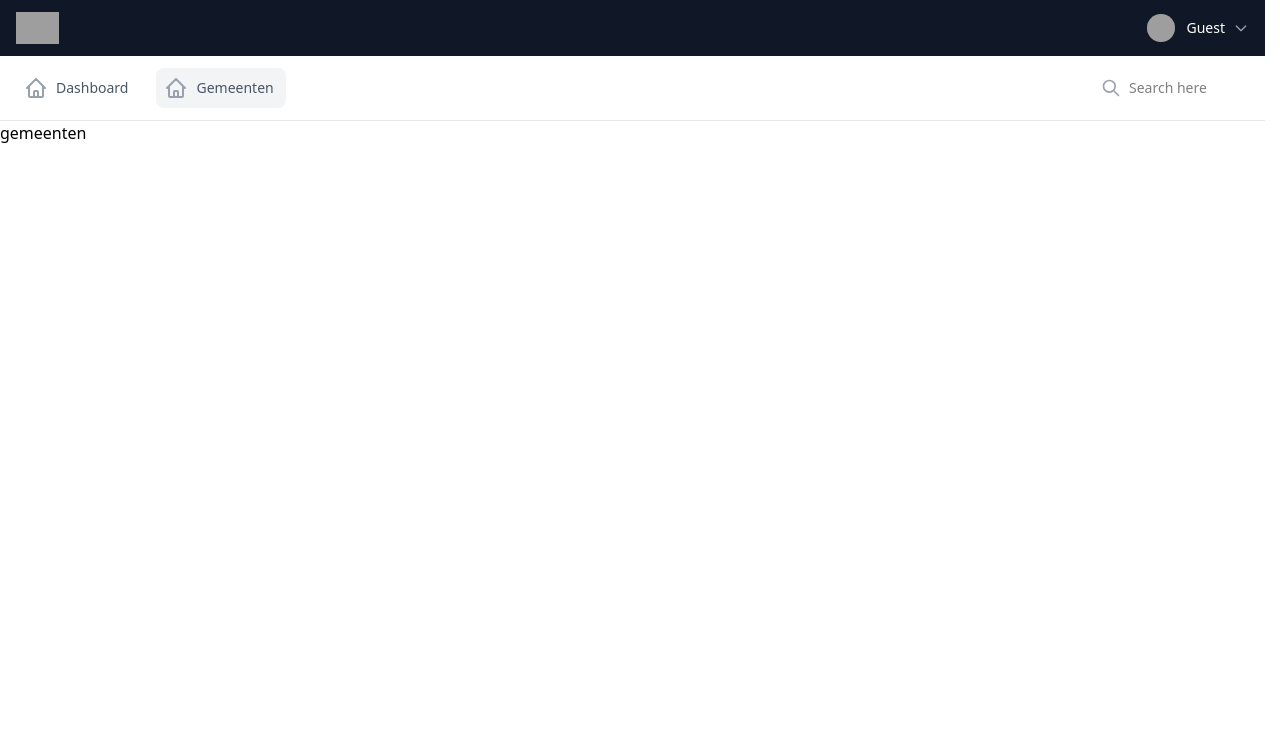
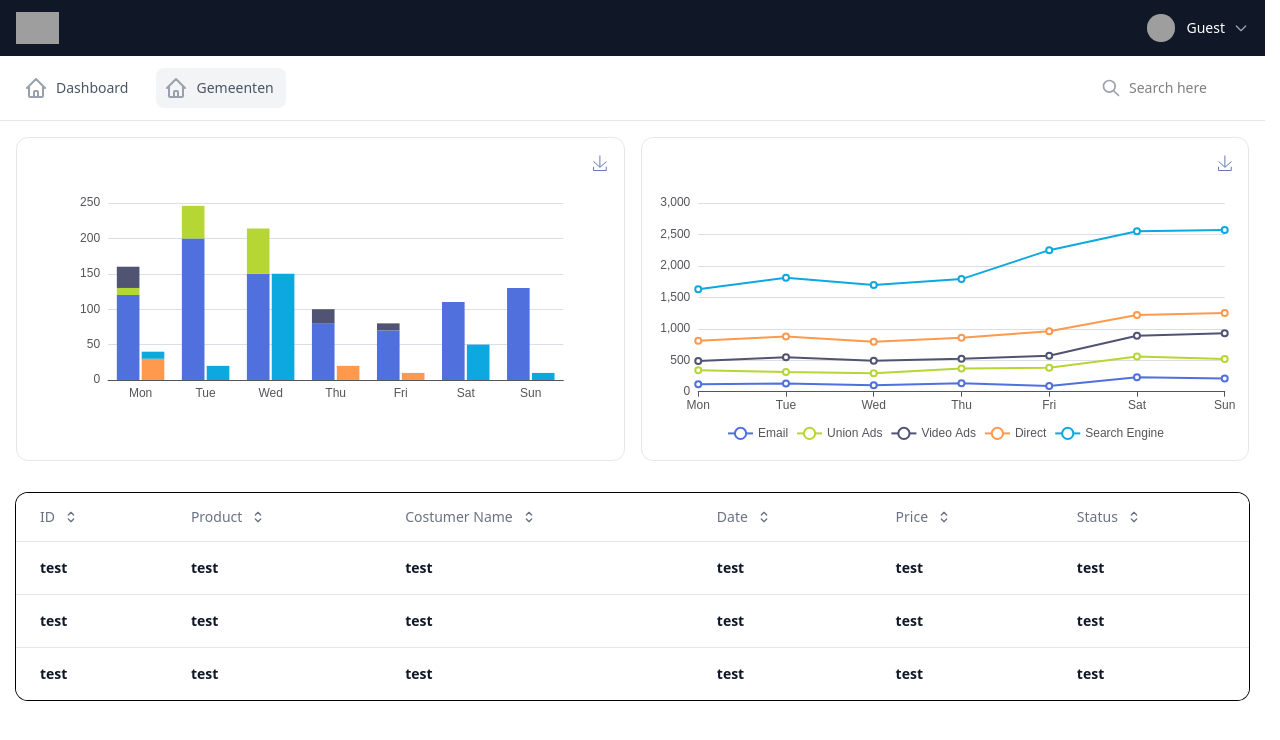
Before and after one commit to sharpTshark/IMAGEM-gemeente-analyze-project, a Nuxt app: page /gemeenten in a window 1280 px wide. Shown: the top 740 px of the page. Built offline with nearby package versions, Linux system fonts and the light colour scheme; grey boxes are pictures that could not be loaded.

Commit message:
added charts to 'gemeenten' page

```diff
--- a/app/pages/gemeenten.vue
+++ b/app/pages/gemeenten.vue
@@ -1,5 +1,134 @@
 <template>
-	<div>
-		gemeenten
+	<div class="flex flex-col gap-4 p-4">
+
+		<div class="flex justify-between gap-4 w-full">
+			<card class="w-full h-81">
+				<chart id="1" :chart-options="stackedBarChart" />
+			</card>
+
+			<card class="w-full h-81">
+				<chart id="2" :chart-options="lineChart" />
+			</card>
+		</div>
+
+		<table-el />
 	</div>
 </template>
+
+<script>
+
+export default {
+	name: "gemeenten",
+	data() {
+		return {
+			gemeenten: [],
+			stackedBarChart: {
+				xAxis: {
+					type: 'category',
+					data: ['Mon', 'Tue', 'Wed', 'Thu', 'Fri', 'Sat', 'Sun']
+				},
+				yAxis: {
+					type: 'value'
+				},
+				toolbox: {
+					feature: {
+						saveAsImage: {}
+					}
+				},
+				series: [
+					{
+						data: [120, 200, 150, 80, 70, 110, 130],
+						type: 'bar',
+						stack: 'a',
+						name: 'a'
+					},
+					{
+						data: [10, 46, 64, '-', 0, '-', 0],
+						type: 'bar',
+						stack: 'a',
+						name: 'b'
+					},
+					{
+						data: [30, '-', 0, 20, 10, '-', 0],
+						type: 'bar',
+						stack: 'a',
+						name: 'c'
+					},
+					{
+						data: [30, '-', 0, 20, 10, '-', 0],
+						type: 'bar',
+						stack: 'b',
+						name: 'd'
+					},
+					{
+						data: [10, 20, 150, 0, '-', 50, 10],
+						type: 'bar',
+						stack: 'b',
+						name: 'e'
+					}
+				]
+			},
+			lineChart: {
+				tooltip: {
+					trigger: 'axis'
+				},
+				legend: {
+					data: ['Email', 'Union Ads', 'Video Ads', 'Direct', 'Search Engine']
+				},
+				grid: {
+					left: '3%',
+					right: '4%',
+					bottom: '15%',
+					containLabel: true
+				},
+				toolbox: {
+					feature: {
+						saveAsImage: {}
+					}
+				},
+				xAxis: {
+					type: 'category',
+					boundaryGap: false,
+					data: ['Mon', 'Tue', 'Wed', 'Thu', 'Fri', 'Sat', 'Sun']
+				},
+				yAxis: {
+					type: 'value'
+				},
+				series: [
+					{
+						name: 'Email',
+						type: 'line',
+						stack: 'Total',
+						data: [120, 132, 101, 134, 90, 230, 210]
+					},
+					{
+						name: 'Union Ads',
+						type: 'line',
+						stack: 'Total',
+						data: [220, 182, 191, 234, 290, 330, 310]
+					},
+					{
+						name: 'Video Ads',
+						type: 'line',
+						stack: 'Total',
+						data: [150, 232, 201, 154, 190, 330, 410]
+					},
+					{
+						name: 'Direct',
+						type: 'line',
+						stack: 'Total',
+						data: [320, 332, 301, 334, 390, 330, 320]
+					},
+					{
+						name: 'Search Engine',
+						type: 'line',
+						stack: 'Total',
+						data: [820, 932, 901, 934, 1290, 1330, 1320]
+					}
+				]
+
+			}
+		}
+	},
+}
+</script>
```
